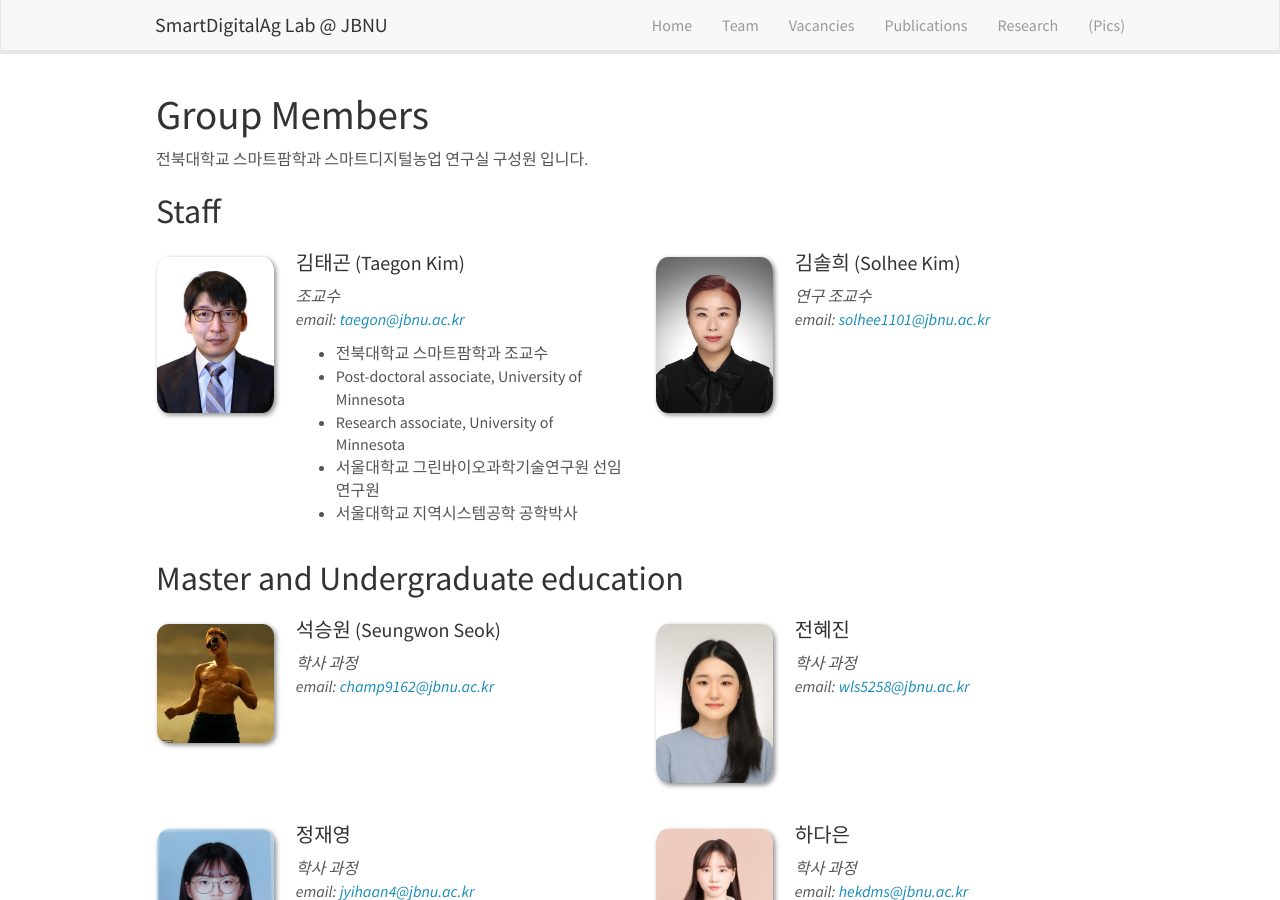
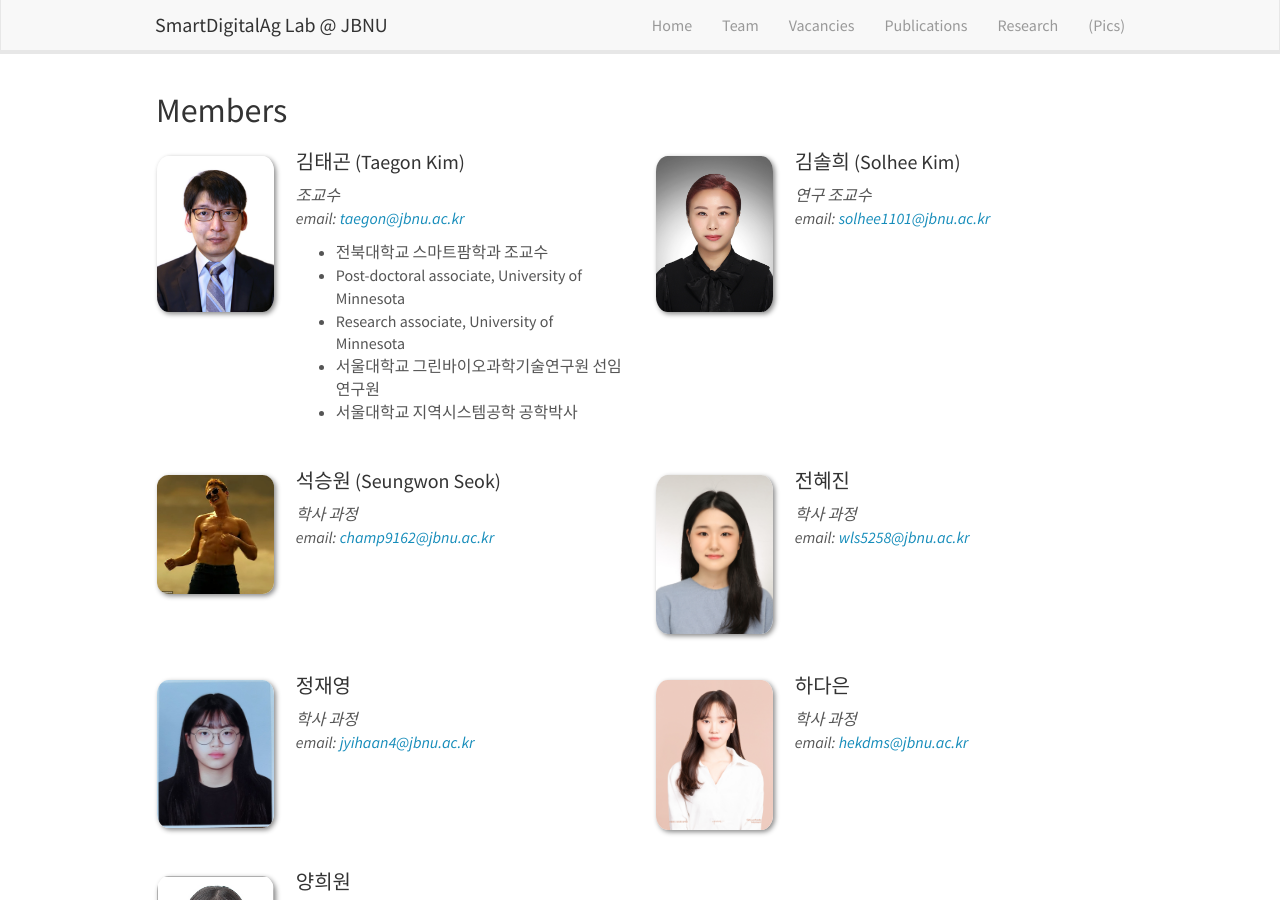
Before and after one commit to SmartDigitalAg/SmartDigitalAg.github.io, a Jekyll site: the page built from _pages/team.md, in a window 1280 px wide and 900 px high. Built offline with Jekyll 4.4.1, drawn with Linux system fonts in a browser that asks for light colours; nearby versions of some CDN libraries.

Commit message:
레이아웃 수정

```diff
--- a/_pages/team.md
+++ b/_pages/team.md
@@ -6,14 +6,15 @@ sitemap: false
 permalink: /team/
 ---
 
-# Group Members
+[//]: # (# Group Members)
 
-[//]: # ( **We are  looking for new PhD students, Postdocs, and Master students to join the team** [&#40;see openings&#41;]&#40;{{ site.url }}{{ site.baseurl }}/vacancies&#41; **!**)
-전북대학교 스마트팜학과 스마트디지털농업 연구실 구성원 입니다.
+[//]: # ()
+[//]: # ([//]: # &#40; **We are  looking for new PhD students, Postdocs, and Master students to join the team** [&#40;see openings&#41;]&#40;{{ site.url }}{{ site.baseurl }}/vacancies&#41; **!**&#41;)
+[//]: # (전북대학교 스마트팜학과 스마트디지털농업 연구실 구성원 입니다.)
 
 [//]: # (Jump to [staff]&#40;#staff&#41;, [master and bachelor students]&#40;#master-and-bachelor-students&#41;, [alumni]&#40;#alumni&#41;, [administrative support]&#40;#administrative-support&#41;, [lab visitors]&#40;#lab-visitors&#41;.)
 
-## Staff
+## Members
 {% assign number_printed = 0 %}
 {% for member in site.data.team_members %}
 
@@ -176,7 +177,7 @@ permalink: /team/
 [//]: # ({% endif %})
 
 
-## Master and Undergraduate education
+[//]: # (## Master and Undergraduate education)
 {% assign number_printed = 0 %}
 {% for member in site.data.students %}
 
```
